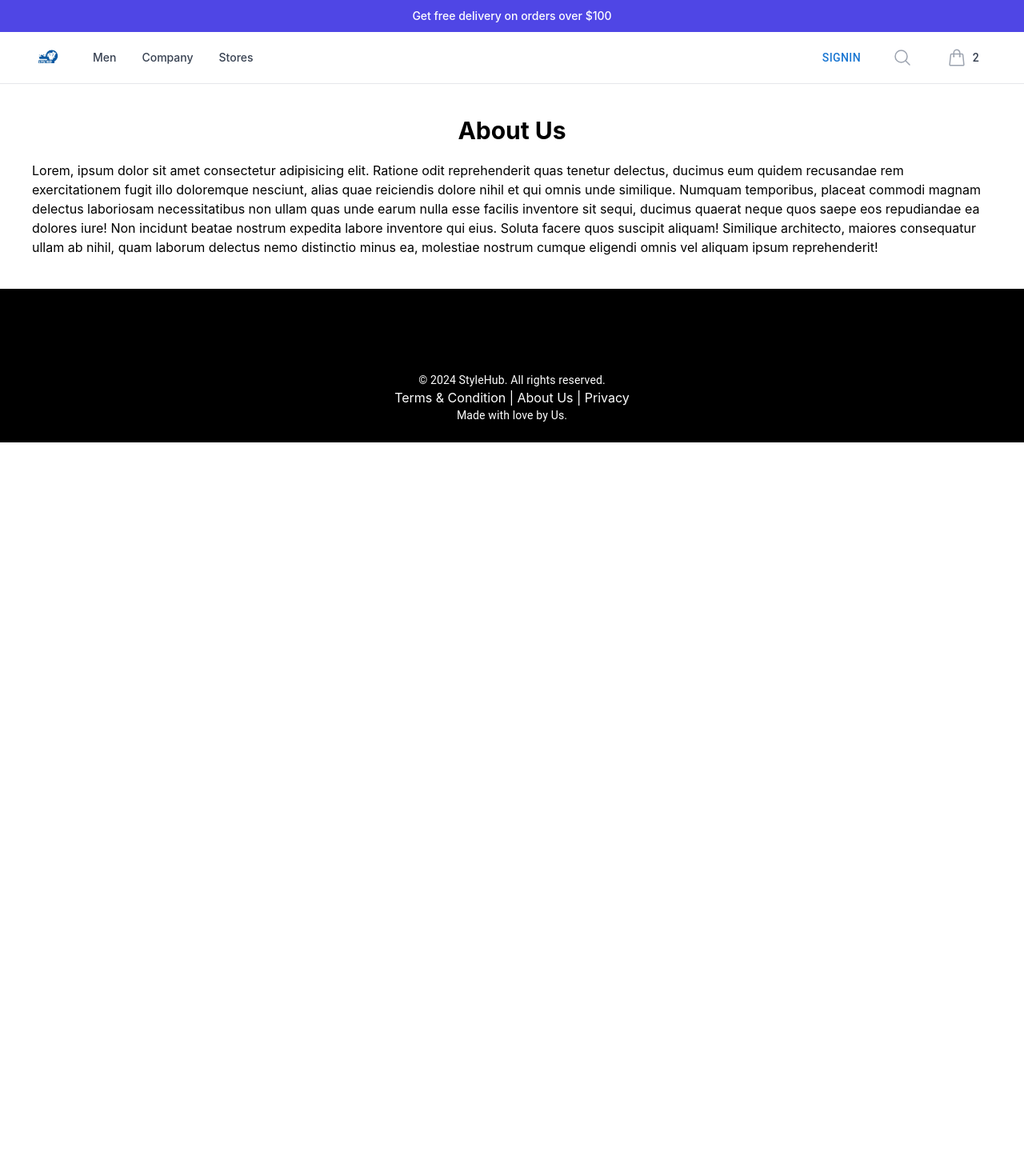
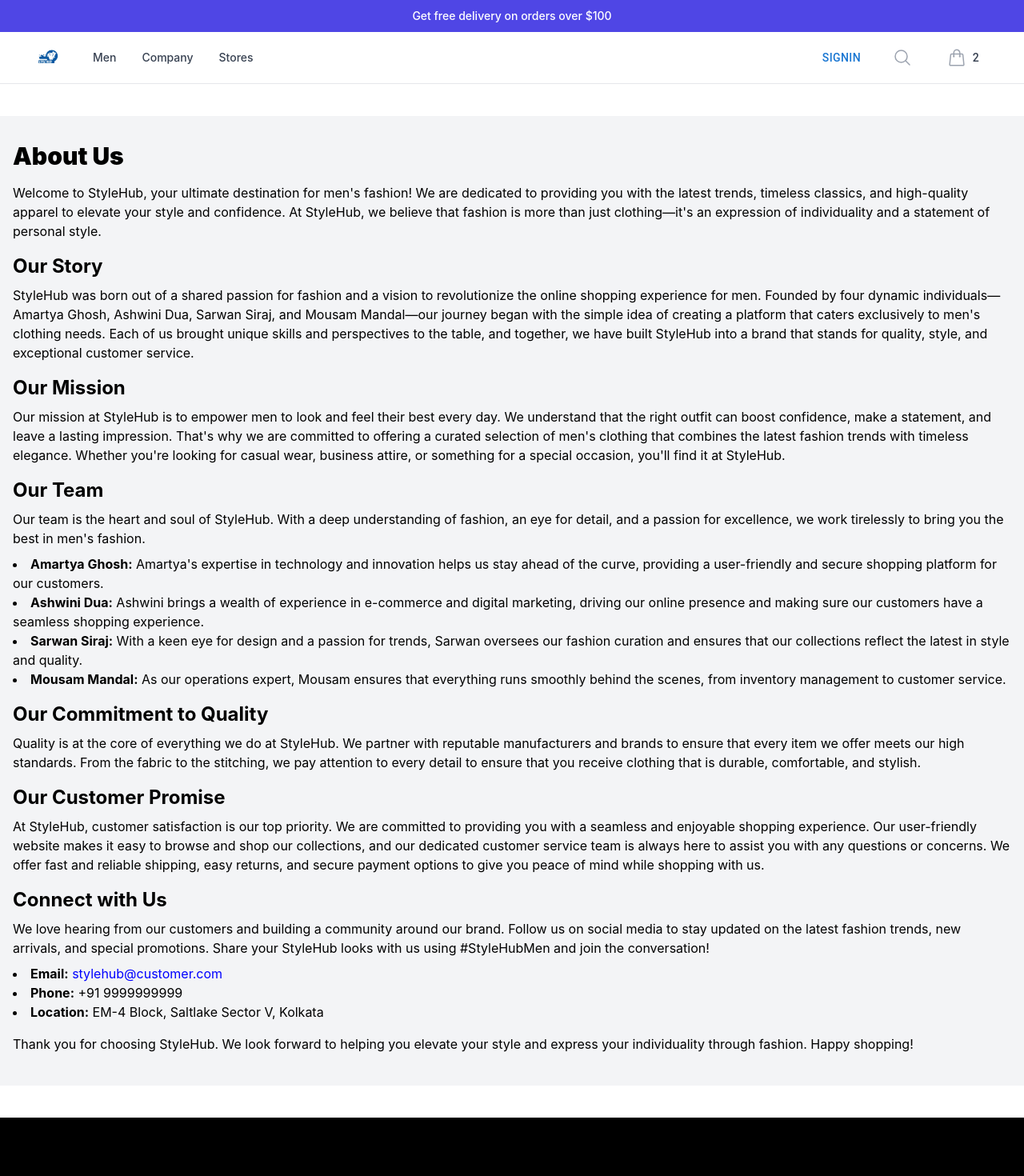
Before and after one commit to amartya2023/StyleHub_frontEnd, a React (Create React App) app: page /about-us in a window 1280 px wide. Shown: the top 1470 px of the page at 80% size. Before the commit the page ends 800 px from the top, so only its background shows below. Built offline with nearby package versions, Linux system fonts and the light colour scheme.

Commit message:
Add about us

```diff
--- a/src/customer/components/Footer/aboutUs.jsx
+++ b/src/customer/components/Footer/aboutUs.jsx
@@ -3,35 +3,85 @@ import { Grid, Typography } from '@mui/material'
 
 const aboutUs = () => {
     return (
-        // <Grid container spacing={3} justify="center">
-        //   <Grid item xs={12}>
-        //     <Typography className='items-center' variant="h4" gutterBottom>
-        //       About Us
-        //     </Typography>
-        //     <Typography variant="body1" paragraph>
-        //       StyleHub is your one-stop destination for all your fashion needs. We curate the latest trends in clothing,
-        //       footwear, and accessories to bring you the best selection of products.
-        //     </Typography>
-        //     <Typography variant="body1" paragraph>
-        //       Our mission is to provide our customers with the highest quality products at affordable prices, delivered with
-        //       exceptional customer service. We strive to create a seamless shopping experience for fashion enthusiasts
-        //       around the world.
-        //     </Typography>
-        //     <Typography variant="body1" paragraph>
-        //       At StyleHub, we believe that fashion is more than just clothing – it's a form of self-expression. Whether
-        //       you're dressing for work, a night out, or a casual weekend, we have everything you need to express your unique
-        //       style.
-        //     </Typography>
-        //     {/* Add more about us content here */}
-        //   </Grid>
-        // </Grid>
-        <div className='flex flex-col gap-5 items-center justify-center px-10'>
-            <h1 className='font-bold text-3xl'>
-                About Us
-            </h1>
-            <div>
-                Lorem, ipsum dolor sit amet consectetur adipisicing elit. Ratione odit reprehenderit quas tenetur delectus, ducimus eum quidem recusandae rem exercitationem fugit illo doloremque nesciunt, alias quae reiciendis dolore nihil et qui omnis unde similique. Numquam temporibus, placeat commodi magnam delectus laboriosam necessitatibus non ullam quas unde earum nulla esse facilis inventore sit sequi, ducimus quaerat neque quos saepe eos repudiandae ea dolores iure! Non incidunt beatae nostrum expedita labore inventore qui eius. Soluta facere quos suscipit aliquam! Similique architecto, maiores consequatur ullam ab nihil, quam laborum delectus nemo distinctio minus ea, molestiae nostrum cumque eligendi omnis vel aliquam ipsum reprehenderit!
+        <div className='bg-gray-100'>
+            <div className='container mx-auto px-4 py-8'>
+
+                <h2 className='text-3xl font-bold mb-4'>
+                    <strong>About Us</strong>
+                </h2>
+                <p className='mb-4'>
+                    Welcome to StyleHub, your ultimate destination for men's fashion! We are dedicated to providing you with the latest trends, timeless classics, and high-quality apparel to elevate your style and confidence. At StyleHub, we believe that fashion is more than just clothing—it's an expression of individuality and a statement of personal style.
+                </p>
+
+                <h3 className='text-2xl font-bold mb-2'>Our Story</h3>
+
+                <p className='mb-4'>
+                    StyleHub was born out of a shared passion for fashion and a vision to revolutionize the online shopping experience for men. Founded by four dynamic individuals—Amartya Ghosh, Ashwini Dua, Sarwan Siraj, and Mousam Mandal—our journey began with the simple idea of creating a platform that caters exclusively to men's clothing needs. Each of us brought unique skills and perspectives to the table, and together, we have built StyleHub into a brand that stands for quality, style, and exceptional customer service.
+                </p>
+
+                <h3 className='text-2xl font-bold mb-2'>Our Mission</h3>
+
+                <p className='mb-4'>
+                    Our mission at StyleHub is to empower men to look and feel their best every day. We understand that the right outfit can boost confidence, make a statement, and leave a lasting impression. That's why we are committed to offering a curated selection of men's clothing that combines the latest fashion trends with timeless elegance. Whether you're looking for casual wear, business attire, or something for a special occasion, you'll find it at StyleHub.
+                </p>
+
+                <h3 className='text-2xl font-bold mb-2'>Our Team</h3>
+
+                <p className='mb-2'>
+                    Our team is the heart and soul of StyleHub. With a deep understanding of fashion, an eye for detail, and a passion for excellence, we work tirelessly to bring you the best in men's fashion.
+                </p>
+
+                <ul className='list-disc list-inside mb-4'>
+                    <li>
+                        <strong>Amartya Ghosh:</strong> Amartya's expertise in technology and innovation helps us stay ahead of the curve, providing a user-friendly and secure shopping platform for our customers.
+                    </li>
+                    <li>
+                        <strong>Ashwini Dua:</strong> Ashwini brings a wealth of experience in e-commerce and digital marketing, driving our online presence and making sure our customers have a seamless shopping experience.
+                    </li>
+                    <li>
+                        <strong>Sarwan Siraj:</strong> With a keen eye for design and a passion for trends, Sarwan oversees our fashion curation and ensures that our collections reflect the latest in style and quality.
+                    </li>
+                    <li>
+                        <strong>Mousam Mandal:</strong> As our operations expert, Mousam ensures that everything runs smoothly behind the scenes, from inventory management to customer service.
+                    </li>
+                </ul>
+
+                <h3 className='text-2xl font-bold mb-2'>Our Commitment to Quality</h3>
+
+                <p className='mb-4'>
+                    Quality is at the core of everything we do at StyleHub. We partner with reputable manufacturers and brands to ensure that every item we offer meets our high standards. From the fabric to the stitching, we pay attention to every detail to ensure that you receive clothing that is durable, comfortable, and stylish.
+                </p>
+
+                <h3 className='text-2xl font-bold mb-2'>Our Customer Promise</h3>
+
+                <p className='mb-4'>
+                    At StyleHub, customer satisfaction is our top priority. We are committed to providing you with a seamless and enjoyable shopping experience. Our user-friendly website makes it easy to browse and shop our collections, and our dedicated customer service team is always here to assist you with any questions or concerns. We offer fast and reliable shipping, easy returns, and secure payment options to give you peace of mind while shopping with us.
+                </p>
+
+                <h3 className='text-2xl font-bold mb-2'>Connect with Us</h3>
+
+                <p className='mb-2'>
+                    We love hearing from our customers and building a community around our brand. Follow us on social media to stay updated on the latest fashion trends, new arrivals, and special promotions. Share your StyleHub looks with us using #StyleHubMen and join the conversation!
+                </p>
+
+                <ul className='list-disc list-inside mb-4'>
+                    <li>
+                        <strong>Email:</strong> <a href="mailto:stylehub@customer.com" style={{ color: 'blue' }}>stylehub@customer.com</a>
+                    </li>
+                    <li>
+                        <strong>Phone:</strong> +91 9999999999
+                    </li>
+                    <li>
+                        <strong>Location:</strong> EM-4 Block, Saltlake Sector V, Kolkata
+                    </li>
+                </ul>
+
+                <p className='mb-2'>
+                    Thank you for choosing StyleHub. We look forward to helping you elevate your style and express your individuality through fashion. Happy shopping!
+                </p>
+
             </div>
+
         </div>
       );
 }
--- a/src/customer/components/Product/ProductCard.jsx
+++ b/src/customer/components/Product/ProductCard.jsx
@@ -20,8 +20,8 @@ const ProductCard = ({ product }) => {
           <p>{product.title}</p>
         </div>
         <div className="flex items-center space-x-2">
-          <p className="font-semibold">{product.discountedPrice}</p>
-          <p className="line-through opacity-50">{product.price}</p>
+          <p className="font-semibold">₹{product.discountedPrice}</p>
+          <p className="line-through opacity-50">₹{product.price}</p>
           <p className="text-green-600 font-semibold">{product.discountPersent}% off</p>
         </div>
       </div>
--- a/src/customer/components/ProductDetails/ProductDetails.jsx
+++ b/src/customer/components/ProductDetails/ProductDetails.jsx
@@ -171,8 +171,8 @@ export default function ProductDetails() {
               <h2 className="sr-only">Product information</h2>
 
               <div className="flex space-x-5 items-center text-lg lg:text-xl text-gray-900 mt-6">
-                <p className="font-semibold">{products.product?.discountedPrice}</p>
-                <p className="opacity-50 line-through">{products.product?.price}</p>
+                <p className="font-semibold">₹{products.product?.discountedPrice}</p>
+                <p className="opacity-50 line-through">₹{products.product?.price}</p>
                 <p className="text-green-600 font-semibold">{products.product?.discountPersent}% Off</p>
               </div>
 
@@ -311,7 +311,7 @@ export default function ProductDetails() {
         </section>
 
         {/* rating and reviews */}
-        <section>
+        {/* <section>
           <h1 className="font-semibold text-lg pb-4">Recent Review & Rating</h1>
 
           <div className="border p-5">
@@ -388,10 +388,10 @@ export default function ProductDetails() {
 
             </Grid>
           </div>
-        </section>
+        </section> */}
 
         {/* similar products */}
-        <section className="pt-10">
+        {/* <section className="pt-10">
 
           <h1 className="py-5 text-xl font-bold">Similar Products</h1>
 
@@ -400,7 +400,7 @@ export default function ProductDetails() {
 
           </div>
 
-        </section>
+        </section> */}
       </div>
     </div>
   );
```
